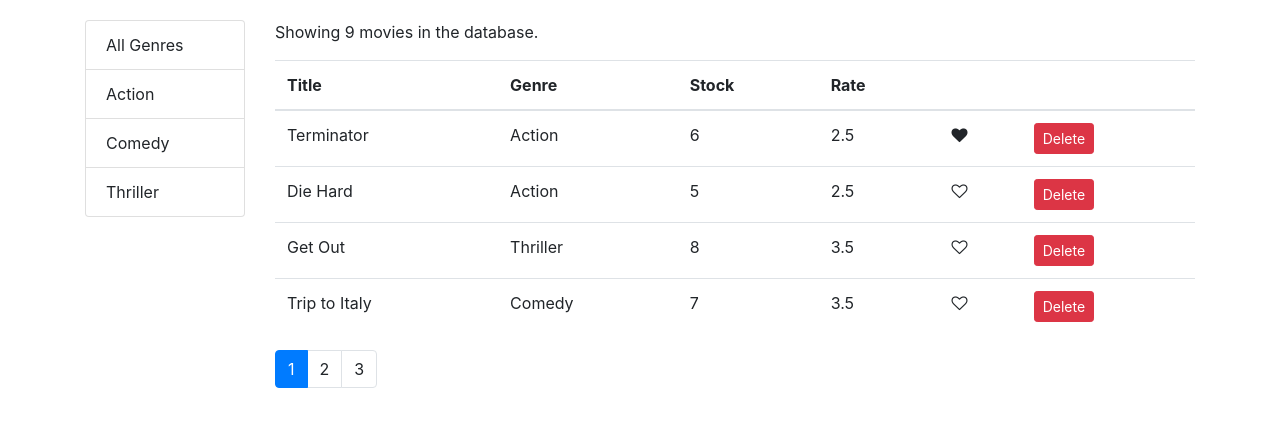
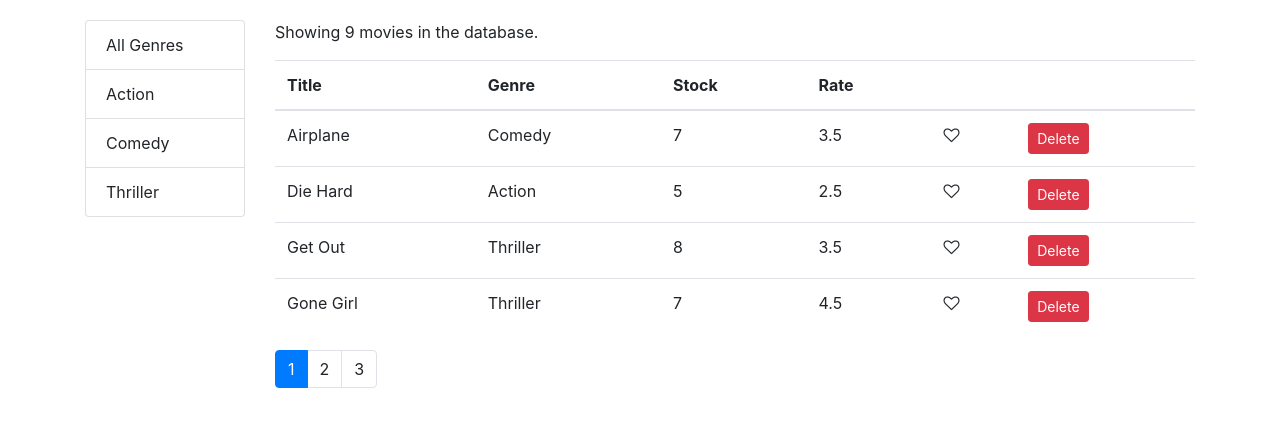
Before and after one commit to JayeetaDutta0000/vidly-app, a React (Create React App) app: page / in a window 1280 px wide. Shown: the top 426 px of the page. Built offline with nearby package versions, Linux system fonts and the light colour scheme; the HTML template or start-up script is replaced by a standard one.

Commit message:
sorting in ascending

```diff
--- a/src/components/movies.jsx
+++ b/src/components/movies.jsx
@@ -5,6 +5,7 @@
 import { paginate } from "../utils/paginate";
 import ListGroup from "./common/listGroup";
 import { getGenres } from "../services/fakeGenreService";
+import _ from "lodash";
 
 class Movies extends Component {
   state = {
@@ -12,9 +13,10 @@
     genres: [],
     currentPage: 1,
     pageSize: 4,
+    sortColumn: { path: "title", order: "asc" },
   };
   componentDidMount() {
-    const genres = [{ name: "All Genres" }, ...getGenres()];
+    const genres = [{ _id: "", name: "All Genres" }, ...getGenres()];
 
     this.setState({ movies: getMovies(), genres });
   }
@@ -40,20 +42,37 @@
     this.setState({ selectedGenre: genre, currentPage: 1 });
   };
 
+  handleSort = (path) => {
+    const sortColumn = { ...this.state.sortColumn };
+    if (sortColumn.path === path)
+      sortColumn.order = sortColumn.order === "asc" ? "desc" : "asc";
+    else {
+      sortColumn.path = path;
+      sortColumn.order = "asc";
+    }
+    this.setState({ sortColumn });
+  };
+
   render() {
     const { length: count } = this.state.movies;
     const {
       pageSize,
       currentPage,
+      sortColumn,
       movies: allMovies,
       selectedGenre,
     } = this.state;
+
     if (count === 0) return <p>There are no movies in the database.</p>;
     const filtered =
       selectedGenre && selectedGenre._id
         ? allMovies.filter((m) => m.genre._id === selectedGenre._id)
         : allMovies;
-    const movies = paginate(filtered, currentPage, pageSize);
+
+    const sorted = _.orderBy(filtered, [sortColumn.path], [sortColumn.order]);
+
+    const movies = paginate(sorted, currentPage, pageSize);
+
     return (
       <div className="row">
         <div className="col-2">
@@ -70,6 +89,7 @@
             movies={movies}
             onLike={this.handleLike}
             onDelete={this.handleDelete}
+            onSort={this.handleSort}
           />
 
           <Pagination
--- a/src/components/moviesTable.jsx
+++ b/src/components/moviesTable.jsx
@@ -2,15 +2,15 @@
 import Like from "./common/like";
 
 const MoviesTable = (props) => {
-  const { movies, onDelete, onLike } = props;
+  const { movies, onDelete, onLike, onSort } = props;
   return (
     <table className="table">
       <thead>
         <tr>
-          <th>Title</th>
-          <th>Genre</th>
-          <th>Stock</th>
-          <th>Rate</th>
+          <th onClick={() => onSort("title")}>Title</th>
+          <th onClick={() => onSort("genre.name")}>Genre</th>
+          <th onClick={() => onSort("numberInStock")}>Stock</th>
+          <th onClick={() => onSort("dailyRentalRate")}>Rate</th>
           <th></th>
           <th></th>
         </tr>
```
